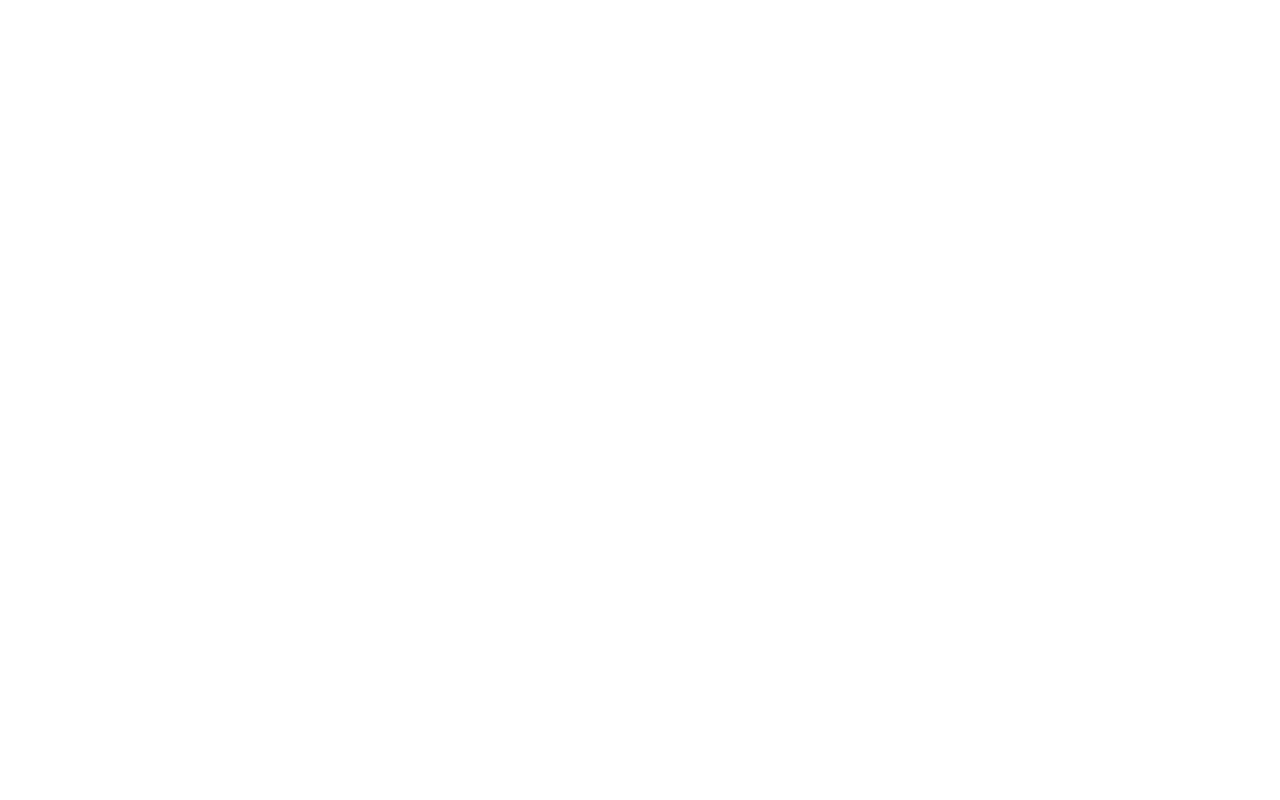
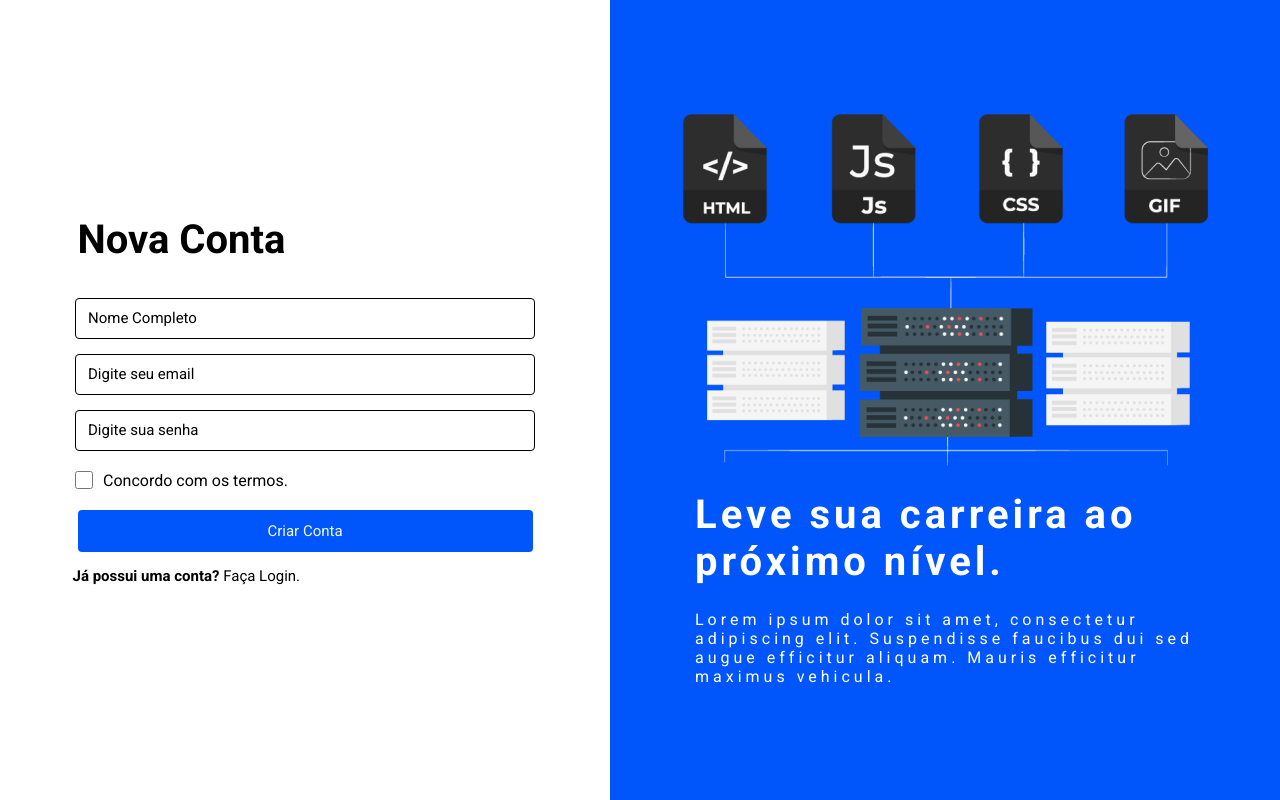
Before and after one commit to GabiGiovanna/html-css-forms, a plain HTML site: page signup.html in a window 1280 px wide. Drawn offline with Linux system fonts and the light colour scheme.

Commit message:
✨ feat(ui): conclui projeto HTML/CSS responsivo
Entrega estrutura final, refinamento visual e novas telas (login e cadastro), com layout mobile/desktop.

```diff
--- a/signup.html
+++ b/signup.html
@@ -1,5 +1,5 @@
 <!DOCTYPE html>
-<html lang="pt-br">
+<html lang="en">
   <head>
     <meta charset="UTF-8" />
     <meta http-equiv="X-UA-Compatible" content="IE=edge" />
@@ -13,8 +13,38 @@
       rel="stylesheet"
     />
 
-    <title>Login</title>
+    <title>Cadastro - GabiGio</title>
     <link rel="stylesheet" href="style.css" />
   </head>
-  <body></body>
+
+  <body>
+    <!-- Container principal -->
+    <main id="container">
+      <section class="left">
+        <h1>Nova Conta</h1>
+        <form>
+          <input type="text" class="input" placeholder="Nome Completo" />
+          <input type="email" class="input" placeholder="Digite seu email" />
+          <input type="password" class="input" placeholder="Digite sua senha" />
+          <div id="termos">
+            <input type="checkbox" name="termos" id="checkbox" />
+            <span>Concordo com os termos.</span>
+          </div>
+
+          <button type="submit" id="btnCriar">Criar Conta</button>
+        </form>
+        <h2>Já possui uma conta?  <a href="/index.html"> Faça Login.</a></h2>
+      </section>
+
+      <section class="right">
+        <img src="assets/info.png" alt="Informações" class="imgInfo" />
+        <h2 class="subtitulo">Leve sua carreira ao próximo nível.</h2>
+        <p class="descricao">
+          Lorem ipsum dolor sit amet, consectetur adipiscing elit. Suspendisse
+          faucibus dui sed augue efficitur aliquam. Mauris efficitur maximus
+          vehicula.
+        </p>
+      </section>
+    </main>
+  </body>
 </html>
--- a/style.css
+++ b/style.css
@@ -3,15 +3,14 @@
   border: 0;
   padding: 0;
   box-sizing: border-box;
-  font-family: 'Roboto', sans-serif;
+  font-family: "Roboto", sans-serif;
 }
 
-body{
+body {
   width: 100%;
-
 }
 
-#container{
+#container {
   display: flex;
   height: 100vh;
   justify-content: center;
@@ -19,49 +18,164 @@ align-items: center;
   margin: 0 auto;
 }
 
-.right{
+.right {
   flex: 1;
   display: flex;
   flex-direction: column;
   padding: 0 30px;
-background-color: #0056FB;
+  min-height: 100vh;
+  background-color: #0056fb;
   align-items: center;
+  justify-content: center;
 }
 
-.left{
+.left {
   flex: 1;
   align-items: center;
   justify-items: center;
 }
 
-.left h1{
-font-size:40px;
+.left h1 {
+  font-size: 40px;
   width: 100%;
-max-width: 450px;
+  max-width: 455px;
   margin-bottom: 20px;
 }
 
-form{
-position: relative ;
+form {
+  position: relative;
   display: flex;
   flex-direction: column;
+  align-items: center;
   width: 100%;
-max-width: 450px;
+  max-width: 600px;
 }
 
 .input {
-padding: 10px;
-width: 32vw;
+  padding: 12px;
+  width: 30vw;
   margin-top: 15px;
-border:solid 1px #000000;
+  border: solid 1px #000000;
   border-radius: 4px;
+   width: 100%;
+  max-width: 460px;
 }
 
-input::placeholder{
+input::placeholder {
   font-size: 15px;
   color: #000000;
 }
 
-#termos{
-margin-top:5%
+#termos {
+  margin-top: 20px;
+  margin-bottom: 20px;
+  width: 100%;
+  max-width: 460px;
+  display: flex;
+  justify-items: center;
+  gap:10px
 }
+
+#termos input{
+
+  width: 18px;
+  height: 18px;
+
+}
+
+#btnCriar {
+  width: 100%;
+ max-width: 455px;
+  justify-content: center;
+  background-color: #0056fb;
+  padding: 12px;
+  font-size: 15px;
+  border-radius: 4px;
+  color: aliceblue;
+  margin-bottom: 15px;
+
+}
+
+#btnCriar:hover{
+   background-color: #ffffff;
+   border:solid 1px #0056fb;
+   color:#0056fb;
+  cursor: pointer;
+}
+
+
+section h2{
+  width: 100%;
+  max-width: 465px;
+  font-size: 15px;
+}
+
+section a{
+font-size: 15px;
+text-decoration: none;
+color: rgb(0, 0, 0);
+font-weight: 100;
+
+}
+
+section a:hover{
+text-decoration: underline;
+}
+
+.right h2{
+  font-size: 40px;
+  width: 100%;
+  max-width: 500px;
+  margin-bottom: 25px;
+    margin-top: 25px;
+color: white;
+letter-spacing:4px;
+}
+
+.right p{
+  font-size: 15x;
+  width: 100%;
+  max-width: 500px;
+color: white;
+letter-spacing:4px;
+}
+
+#btnAcessar {
+  width: 100%;
+ max-width: 455px;
+  justify-content: center;
+  background-color: #0056fb;
+  padding: 12px;
+  font-size: 15px;
+  border-radius: 4px;
+  color: aliceblue;
+  margin-bottom: 15px;
+  margin-top: 20px;
+
+}
+
+#btnAcessar:hover{
+   background-color: #ffffff;
+   border:solid 1px #0056fb;
+   color:#0056fb;
+  cursor: pointer;
+}
+
+@media (max-width:1096px){
+#container{
+  flex-direction: column;
+ height: 190vh;
+align-items:normal;
+}
+.left {
+  display: flex;
+  flex-direction: column;
+  justify-content: center;
+  margin: 18px;
+}
+
+.imgInfo{
+  width: 100%;
+}
+
+}
```
Also changed, not shown: index.html (+6 -13 lines). Lines whose indentation alone changed are shown as unchanged.
